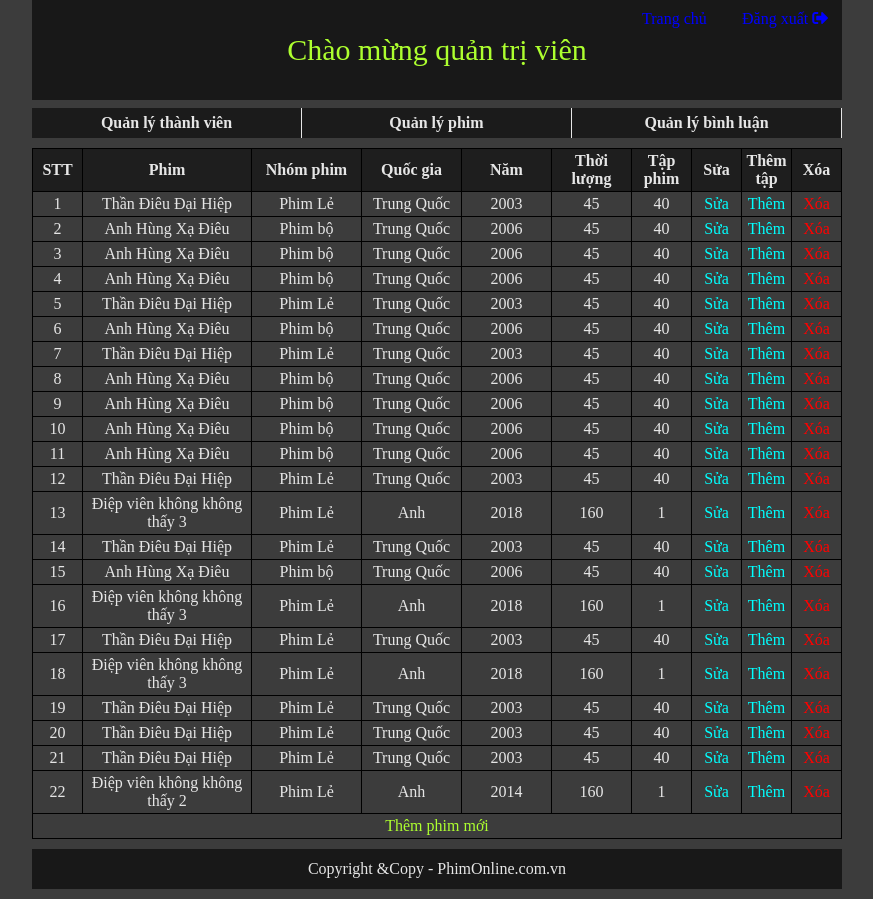
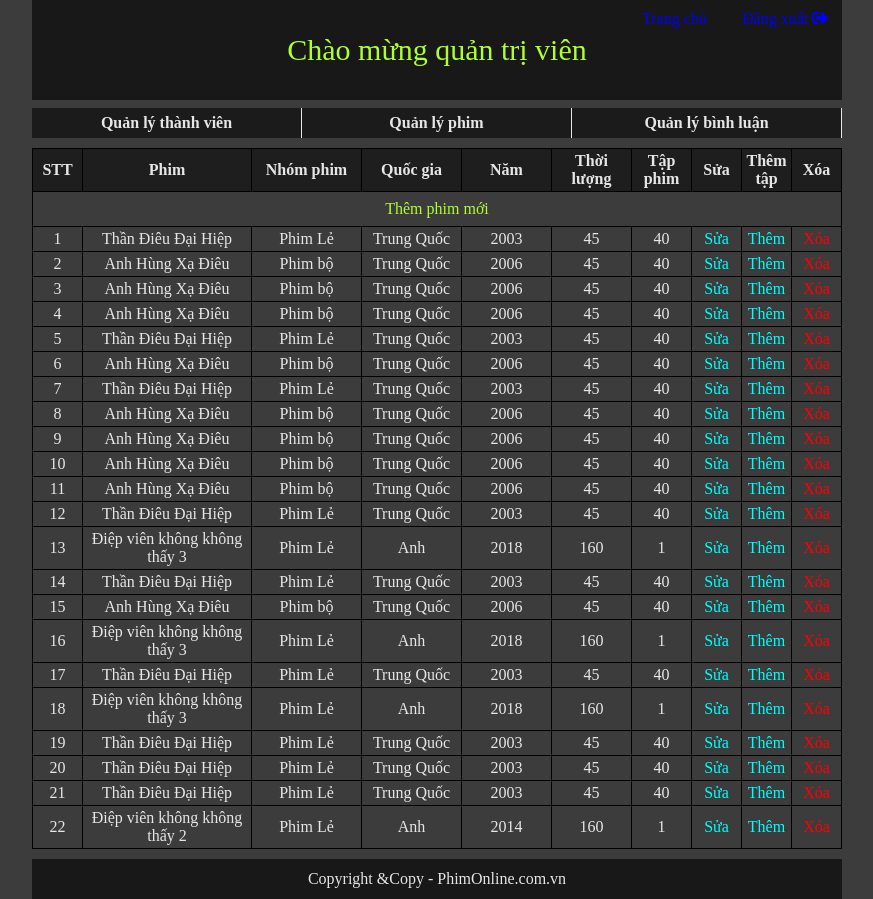
Before and after one commit to tuankhai1998/CSE485_N032930, a PHP site: page /project/list_movie.php in a window 1280 px wide. Shown: the whole page, without its empty margins (203-1076 px from the left). Run offline with PHP 8.4, Linux system fonts and the light colour scheme; a user stored in the database is signed in; data comes from the database, SQL or seed files in the repository; some libraries are stand-ins or nearby versions.

Commit message:
update reports

```diff
--- a/Sources/php/Admin/list_movie.php
+++ b/Sources/php/Admin/list_movie.php
@@ -23,6 +23,9 @@
                 <th style="width: 50px;">Sửa</th>
                 <th style="width: 50px;">Thêm tập</th>
                 <th style="width: 50px;">Xóa</th>
+            </tr>
+            <tr>
+                <td colspan="10" style="height: 35px;"><a href="add_movie.php" style="color: greenyellow;">Thêm phim mới</a></td>
             </tr>
             <?php
                 $STT = 1;
@@ -51,9 +54,6 @@
                 mysqli_close($conn);
 
             ?>
-            <tr>
-                <td colspan="10"><a href="add_movie.php" style="color: greenyellow;">Thêm phim mới</a></td>
-            </tr>
         </table>
     </div>
 <?php
```
Also changed, not shown: 1 other file.
